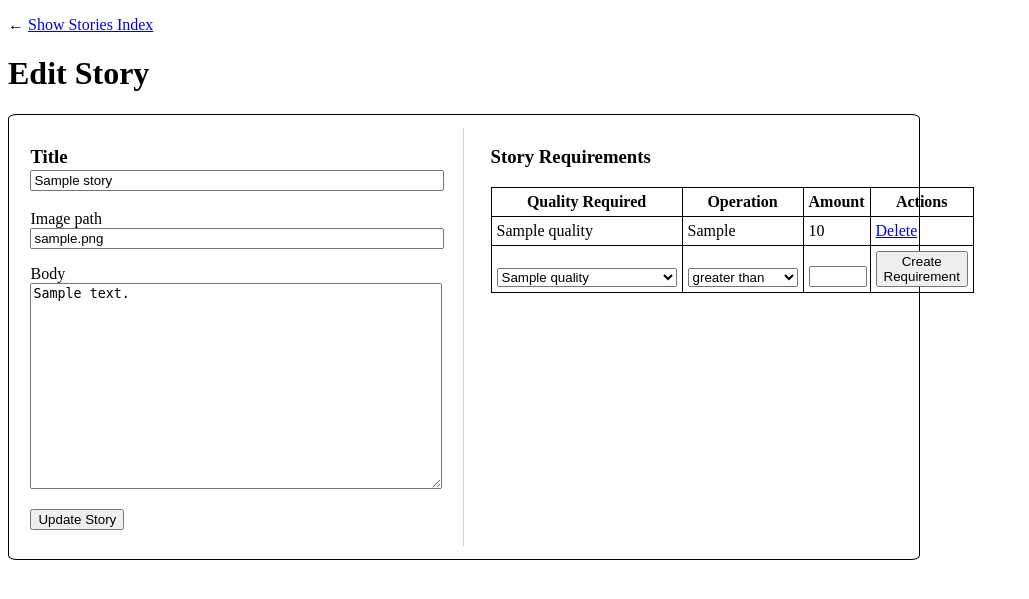
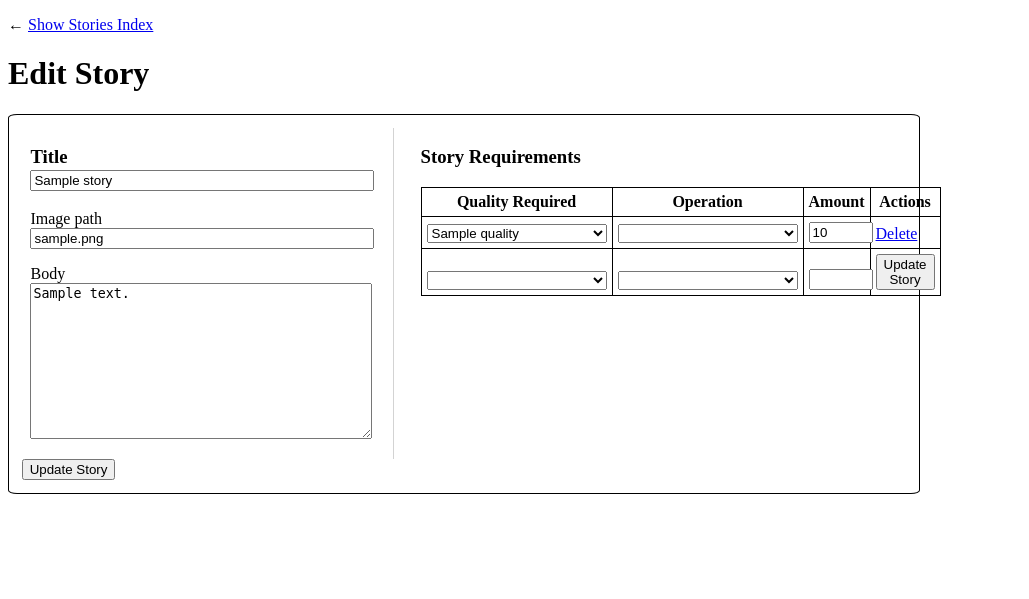
Before and after one commit to julianazhu/the-last-station, a Rails app: page /stories/1/edit in a window 1280 px wide. Shown: the top 599 px of the page, without its empty margins (0-1029 px from the left). Run offline with Rails 7, Linux system fonts and the light colour scheme; tables that the repository leaves empty hold one stand-in row (values such as "Sample post"); style sheets or scripts are compiled from the project's sources; some libraries are stand-ins or nearby versions.

Commit message:
BACKEND nested requirements in story form

```diff
--- a/app/assets/stylesheets/application.css
+++ b/app/assets/stylesheets/application.css
@@ -1,4 +1,4 @@
-/*
+  /*
  * This is a manifest file that'll be compiled into application.css, which will include all the files
  * listed below.
  *
@@ -52,9 +52,9 @@ select {
 }
 
 textarea {
-  height: 200px;
+  height: 150px;
   width: 100%;
-  min-width: 400px;
+  min-width: 330px;
 }
 
 #storyform_and_requirementform_wrapper {
@@ -76,14 +76,6 @@ textarea {
   float: left;
   padding: 0% 1% 0% 3%;
   max-width: 46%;
-}
-
-#requirement_amount{
-  max-width: 50px;
-}
-
-#requirement_operation{
-  max-width: 110px;
 }
 
 .branch_card{
@@ -112,3 +104,7 @@ textarea {
 #branch_description{
   height:80px;
 }
+
+#submit_button{
+  clear: left;
+}
--- a/app/controllers/stories_controller.rb
+++ b/app/controllers/stories_controller.rb
@@ -1,15 +1,11 @@
 class StoriesController < ApplicationController
-before_action :find_story, only: [:new, :show, :edit, :update, :destroy, :update_or_create_requirement]
+before_action :find_story, only: [:show, :edit, :update, :destroy, :create_requirement, :destroy_requirement]
 before_action :set_up_new_requirement, only: [:new, :edit, :update]
 
   def find_story
       @story = Story.find(params[:story_id])
   end
 
-  # Not sure if this is needed any more
-  def find_stat(quality_id)
-    Stat.where("quality_id = ?", params[:quality_id])
-  end
 
   def set_up_new_requirement
     @requirement = Requirement.new
@@ -17,27 +13,14 @@ before_action :set_up_new_requirement, only: [:new, :edit, :update]
     @stories = Story.all
   end
 
-  def find_story_requirements
-    @requirements = @story.requirements
-  end
+  def create_requirement
 
-  def update_or_create_requirement
-    @qualities = Quality.all
-    @story.save
-    @requirement = Requirement.find_or_initialize_by(:story_id => @story.id, :quality_id => params[:requirement][:quality_id])
-    @requirement.attributes = requirement_params
-    if  @requirement.save
-      redirect_to :action => 'edit', :story_id => @story.id
-    else
-      find_story_requirements
-      render 'edit'
-    end
   end
 
   def destroy_requirement
     @requirement = Requirement.find(params[:requirement_id])
     @requirement.destroy
-    redirect_to new_story_path(@story)
+    redirect_to edit_story_path(@story)
   end
 
   def index
@@ -52,20 +35,21 @@ before_action :set_up_new_requirement, only: [:new, :edit, :update]
 
   def new
     @story = Story.new
-    find_story_requirements
+    @story.requirements.build
+    @requirements = @story.requirements
   end
 
   def edit
-    find_story_requirements
+    @story.requirements.build
+    @requirements = @story.requirements
   end
 
   def create
     @story = Story.new(story_params)
-
     if  @story.save
-    redirect_to :action => 'new', :story_id => @story.id
+    redirect_to :action => 'edit', :story_id => @story.id
     else
-      render 'new'
+      render 'edit'
     end
   end
 
@@ -84,10 +68,6 @@ before_action :set_up_new_requirement, only: [:new, :edit, :update]
 
   private
   def story_params
-    params.require(:story).permit(:title, :body, :image_path)
-  end
-
-  def requirement_params
-    params.require(:requirement).permit(:quality_id, :operation, :amount, :story_id)
+    params.require(:story).permit(:title, :body, :image_path, requirements_attributes:[ :id, :quality_id, :amount, :operation, :_destroy ])
   end
 end
--- a/app/models/requirement.rb
+++ b/app/models/requirement.rb
@@ -1,10 +1,9 @@
 class Requirement < ActiveRecord::Base
   belongs_to :story
   belongs_to :quality
-  validates :story_id,
-          presence: true
   validates :quality_id,
-          presence: true
+          presence: true,
+          uniqueness: { scope: :story_id, message: "can't be the same as another requirement."}
   validates :operation,
           presence: true
   validates :amount,
--- a/app/models/story.rb
+++ b/app/models/story.rb
@@ -1,8 +1,12 @@
 class Story < ActiveRecord::Base
   has_many :requirements, :dependent => :destroy
   has_many :branches, :dependent => :destroy
+  accepts_nested_attributes_for :branches,
+                                :reject_if => lambda { |a| a[:description].blank? }
+  accepts_nested_attributes_for :requirements,
+                                :reject_if => :all_blank,
+                                :allow_destroy => true
   validates :title,
-            allow_blank: true,
             length: { minimum: 3}
   validates :body,
             allow_blank: true,
--- a/app/views/branches/_branchformerrors.html.erb
+++ b/app/views/branches/_branchformerrors.html.erb
@@ -1,7 +1,7 @@
- <% if @branch.errors.any? %>
+ <% if branch.object.errors.any? %>
     <div id="error_explanation">
       <ul>
-        <% @branch.errors.full_messages.each do |msg| %>
+        <% branch.errors.full_messages.each do |msg| %>
           <li><%= msg %></li>
         <% end %>
       </ul>
--- a/app/views/branches/_effectform.html.erb
+++ b/app/views/branches/_effectform.html.erb
@@ -1,4 +1,4 @@
-<h3>Branch Effects</h3>
+<b>Branch Effects</b>
 <table>
   <tr>
     <th>Quality</th>
@@ -12,7 +12,7 @@
     <td><%= effect.operation %></td>
     <td><%= effect.amount %></td>
     <td>
-      <%= link_to 'Delete', destroy_effect_path(:effect_id => effect.id, :branch_id => current_branch.id), method: :delete %>
+      <%= link_to 'Delete', destroy_effect_path(:effect_id => effect.id, :branch_id => current_branch.id, :story_id => params[:story_id]), method: :delete %>
     </td>
   </tr>
   <% end %>
--- a/app/views/branches/edit.html.erb
+++ b/app/views/branches/edit.html.erb
@@ -1,4 +1,4 @@
-<h1>Edit Branch</h1>
+<h1>Edit Branches </h1>
 
 
   <p>Story: <b><%= @story.title %></b></p>
--- a/app/views/stories/_requirementform.html.erb
+++ b/app/views/stories/_requirementform.html.erb
@@ -1,7 +1,5 @@
 <div id="requirementform">
   <h3>Story Requirements</h3>
-  <%= form_for @requirement, :url => url_for(:controller => 'stories', :action => 'update_or_create_requirement') do |requirement| %>
-    <%= render 'requirementformerrors' %>
   <table>
     <tr>
       <th>Quality Required</th>
@@ -9,43 +7,29 @@
       <th>Amount</th>
       <th>Actions</th>
     </tr>
-      <% unless @requirements.nil? %>
-        <% @requirements.each do |requirement| %>
-          <tr>
-            <td><%= requirement.quality.name %></td>
-            <td><%= requirement.operation %></td>
-            <td><%= requirement.amount %></td>
+    <%= story.fields_for :requirements do |requirement| %>
+    <tr class="requirement_fields">
+      <% unless requirement.object.id.blank? %>
+        <%= requirement.hidden_field(:id, :value => requirement.object.id)%>
+      <% end %>
       <td>
-              <%= link_to 'Delete', destroy_requirement_path(:requirement_id => requirement, :id => @story.id), method: :delete %>
-            </td>
-          </tr>
-        <% end %>
-      <% end %>
-      <tr>
-        <%= requirement.hidden_field :id, :value => @story.id %>
-        <td>
-          <%= requirement.select(:quality_id) do %>
-            <% @qualities.collect{|q| [q.name, q.id]}.each do |c| -%>
-              <% if @requirement.quality_id == c.last %>
-                <%= content_tag(:option, c.first, value: c.last, :selected => true) %>
-              <% else %>
-                <%= content_tag(:option, c.first, value: c.last) %>
-              <% end %>
-            <% end %>
-          <% end %>
+        <%= requirement.select(:quality_id, Quality.all.collect {|q| [ q.name, q.id ] }, { include_blank: true }) %>
       </td>
       <td>
-          <%= requirement.select(:operation, options_for_select([['greater than','greater than'],
-                                                                 ['less than','less than'],
-                                                                 ['equals','equals']])) %>
+        <%= requirement.select(:operation, [['greater than','greater than'], ['less than','less than'],['equals','equals']], { include_blank: true }) %>
       </td>
       <td>
         <%= requirement.text_field :amount %>
       </td>
       <td>
-          <%= requirement.button :submit, name: "id", value: @story.id %>
+        <%= requirement.hidden_field :_destroy %>
+        <% if requirement.object.id.blank? %>
+          <div id="submit_button"><%= story.button :submit, name: "story_id", value: @story.id %></div>
+        <% else %>
+          <%= link_to "Delete", destroy_requirement_path(:requirement_id => requirement.object.id, :story_id => @story.id), method: :delete %>
+        <% end %>
       </td>
     </tr>
+    <% end %>
   </table>
-  <% end %>
 </div>
--- a/app/views/stories/_storyform.html.erb
+++ b/app/views/stories/_storyform.html.erb
@@ -1,20 +1,21 @@
 <div id="storyform_and_requirementform_wrapper">
-  <div id="storyform">
-    <%= form_for @story do |story| %>
-      <%= render 'storyformerrors' %>
-      <h3><%= story.label :title %>
-         <%= story.text_field :title %>
+  <%= form_for @story do |story| %>
+  <%= render 'storyformerrors' %>
+    <div id="storyform">
+      <h3>
+        <%= story.label :title %>
+        <%= story.text_field :title %>
       </h3>
-      <p>    <%= story.label :image_path %>
-             <%= story.text_field :image_path %>
-      </p>
-      <p>    <%= story.label :body %>
-             <%= story.text_area :body %>
+      <p>
+        <%= story.label :image_path %>
+        <%= story.text_field :image_path %>
       </p>
       <p>
-        <%= story.button :submit, name: "story_id", value: @story.id %>
+        <%= story.label :body %>
+        <%= story.text_area :body %>
       </p>
-    <% end %>
-  </div>
-  <%= render 'requirementform'%>
+    </div>
+    <%= render 'requirementform', :story => story %>
+    <div id="submit_button"><%= story.button :submit, name: "story_id", value: @story.id %></div>
+  <% end %>
 </div>
--- a/config/routes.rb
+++ b/config/routes.rb
@@ -1,7 +1,7 @@
 Rails.application.routes.draw do
   root 'characters#new'
 
-  #Character Routes
+  #Characters Routes
   get 'characters' => 'characters#index', as: :characters
   post 'characters' => 'characters#create'
   get 'characters/new' => 'characters#new', as: :new_character
@@ -17,9 +17,8 @@ Rails.application.routes.draw do
   get 'stories/:story_id/edit' => 'stories#edit', as: :edit_story
   get 'stories/:story_id' => 'stories#show', as: :story
   get 'characters/:character_id/:story_id' => 'stories#show', as: :play_story
-  patch 'stories/:story_id' => 'stories#update'
+  patch 'stories/:story_id' => 'stories#update',as: :update_story
   delete 'stories/:story_id' => 'stories#destroy'
-  post 'stories/:story_id/update_requirements' => 'stories#update_or_create_requirement'
   delete 'stories/:story_id/delete_requirements' => 'stories#destroy_requirement', as: :destroy_requirement
 
 
@@ -27,11 +26,11 @@ Rails.application.routes.draw do
   resources :qualities
 
   #Branches Routes
-  post 'stories/:story_id/branches' => 'branches#create', as: :branches
-  get 'stories/:story_id/branches/new' => 'branches#new', as: :new_branch
-  get 'stories/:story_id/:branch_id/edit' => 'branches#edit', as: :edit_branch
-  get 'stories/:story_id/:branch_id' => 'branches#show', as: :branch
-  patch 'stories/:story_id/:branch_id' => 'branches#update'
+  # post 'stories/:story_id/branches' => 'branches#create'
+  # get 'stories/:story_id/branches/new' => 'branches#new', as: :new_branch
+  get 'stories/:story_id/branches/edit' => 'branches#edit', as: :edit_branches
+  # get 'stories/:story_id/:branch_id' => 'branches#show', as: :branch
+  patch 'stories/:story_id/branches/:branch_id/edit' => 'branches#update', as: :update_branch
   delete 'stories/:story_id/:branch_id' => 'branches#destroy'
   get 'characters/:character_id/:story_id/:branch_id' => 'branches#show'
   post 'stories/:story_id/:branch_id/update_effects' => 'branches#update_or_create_effect'
```
Also changed, not shown: app/controllers/branches_controller.rb (+4 -5 lines), app/models/branch.rb (+6 -6 lines), app/views/branches/_branchform.html.erb (+13 -25 lines), app/views/stories/index.html.erb (+1 -1 lines), app/views/stories/show.html.erb (+6 -0 lines). Lines whose indentation alone changed are shown as unchanged.
